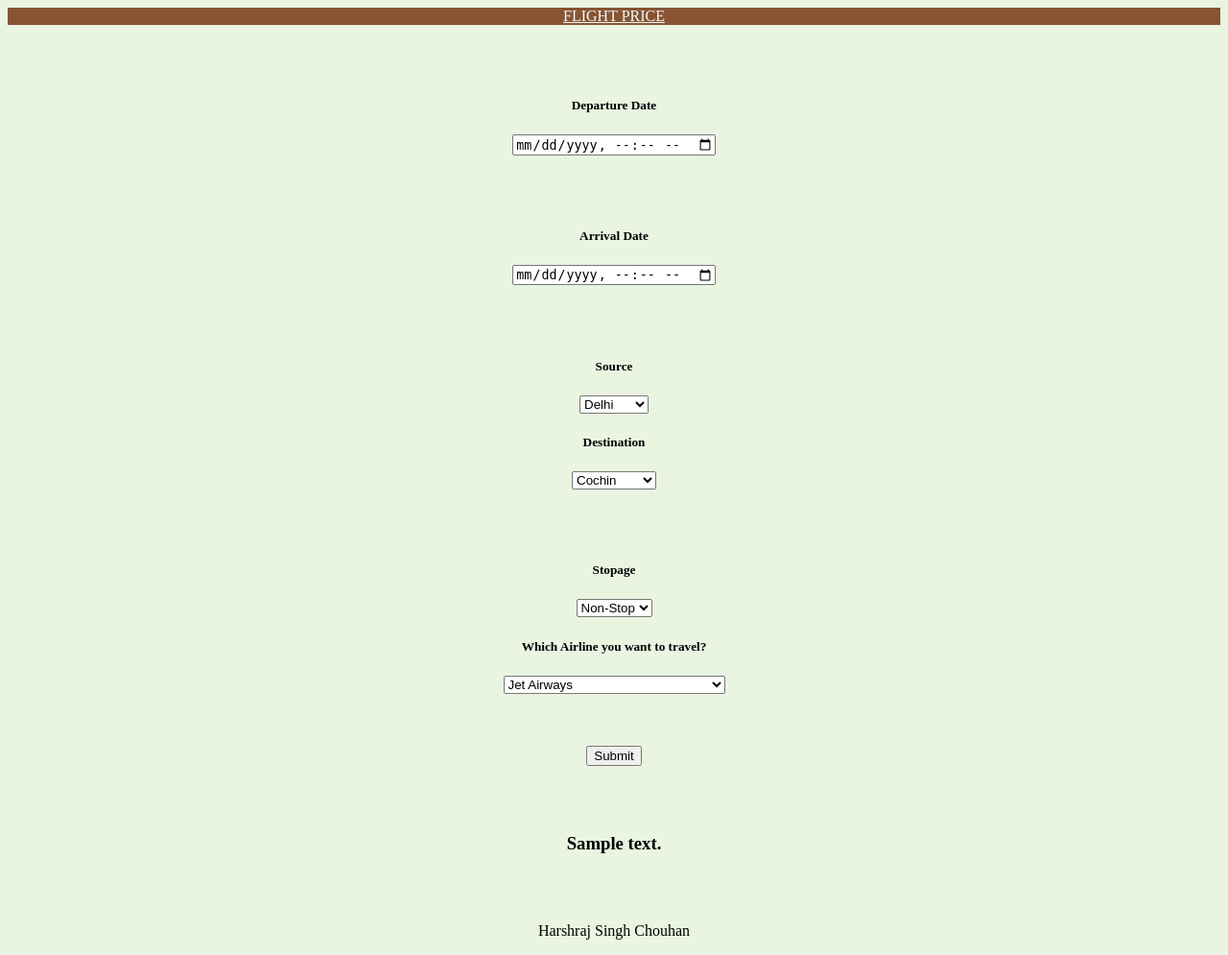
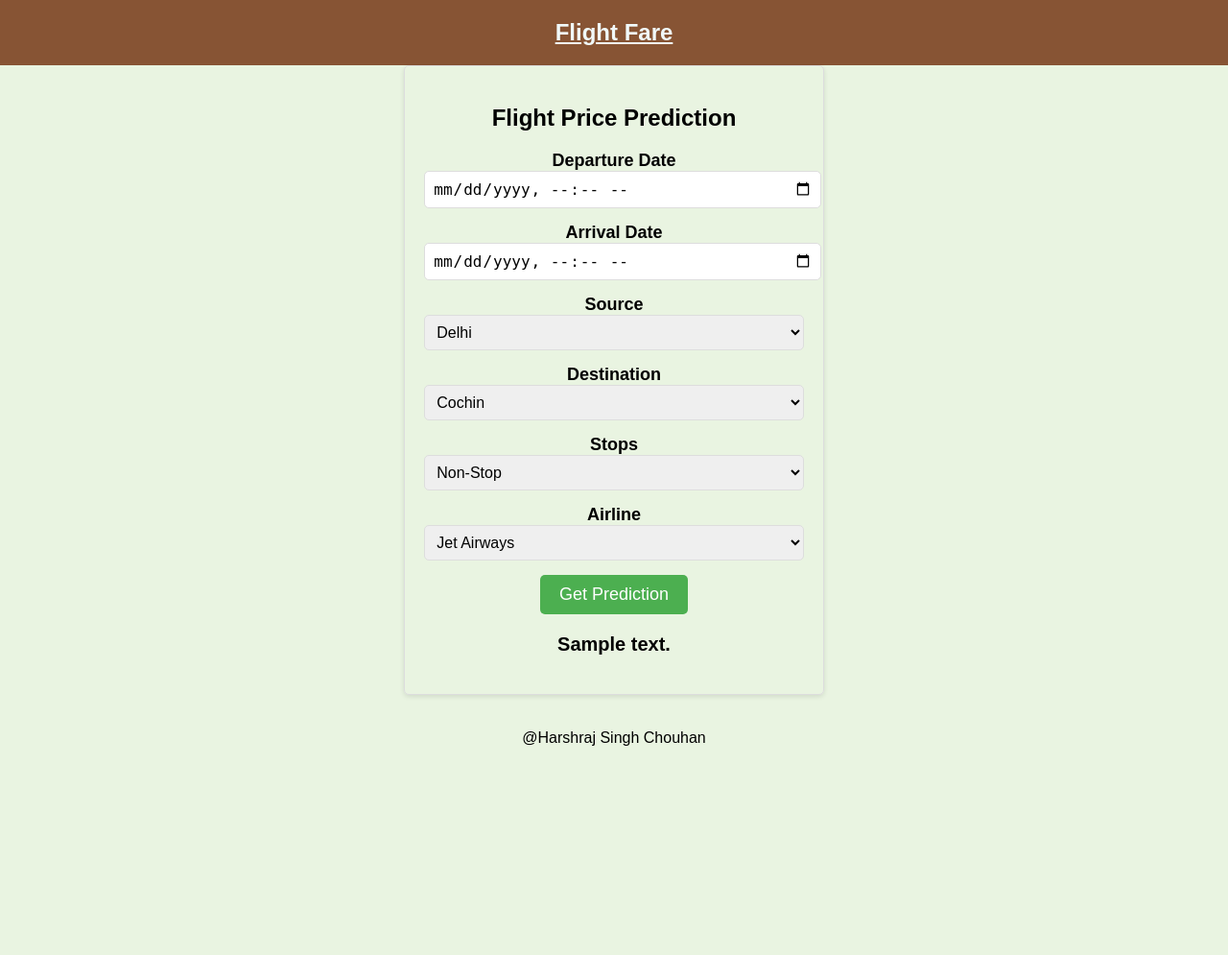
Before and after one commit to Harshrajsinghc/flight-fare, a Flask app: template templates/home.html in a window 1280 px wide. Shown: the whole page at 96% size. After the commit the page ends 777 px from the top, so only its background shows below. Run offline with Flask 3, Linux system fonts and the light colour scheme; the template is opened without the code that fills it: most values are stand-ins (such as "Sample title", 1, 10 or a date in 2020); parts of the project's set-up code (start-up, migrations or seed data) failed here and were passed over.

Commit message:
home.html

```diff
--- a/templates/home.html
+++ b/templates/home.html
@@ -1,89 +1,107 @@
+<!DOCTYPE html>
 <html lang="en">
 
 <head>
     <meta charset="UTF-8">
     <meta name="viewport" content="width=device-width, initial-scale=1.0">
     <title>Flight Price Prediction</title>
-
-
-
-
-    <!-- css -->
     <link rel="stylesheet" href="static/styles.css">
-
-
+    <style>
+        body, html {
+            height: 100%;
+            margin: 0;
+            font-family: Arial, sans-serif;
+        }
+        .container {
+            display: flex;
+            justify-content: center;
+            align-items: center;
+            height: 100%;
+        }
+        .form-container {
+            max-width: 500px;
+            padding: 20px;
+            border: 1px solid #ddd;
+            border-radius: 5px;
+            box-shadow: 0 2px 5px rgba(0, 0, 0, 0.1);
+        }
+        .form-group {
+            margin-bottom: 15px;
+        }
+        .form-group label {
+            font-size: 18px;
+            font-weight: bold;
+        }
+        .form-group input[type="datetime-local"],
+        .form-group select {
+            width: 100%;
+            padding: 8px;
+            font-size: 16px;
+            border: 1px solid #ddd;
+            border-radius: 5px;
+        }
+        .form-group button {
+            padding: 10px 20px;
+            font-size: 18px;
+            background-color: #4CAF50;
+            color: #fff;
+            border: none;
+            border-radius: 5px;
+            cursor: pointer;
+        }
+        .prediction-result h3 {
+            font-size: 20px;
+            font-weight: bold;
+            margin-top: 20px;
+        }
+        footer {
+            text-align: center;
+            margin-top: 20px;
+        }
+    </style>
 </head>
 
 <body>
 
-    <!-- As a heading -->
-    <nav class="navbar navbar-inverse navbar-fixed-top">
-        <div class="container-fluid">
-            <div class="navbar-header">
-                <a class="navbar-brand" href="/">FLIGHT PRICE</a>
-            </div>
+    <header>
+        <nav class="navbar">
+            <div class="container">
+                <a class="navbar-brand" href="/">
+                    <h1>Flight Fare</h1>
+                </a>
             </div>
         </nav>
+    </header>
 
-    <br><br><br>
+    <main>
+        <div class="container">
+            <div class="form-container">
+                <h2>Flight Price Prediction</h2>
+                <form action="/predict" method="post">
 
-
-    <div class="container">
-
-
-
-        <form action="\predict" method="post">
-
-
-            <div class="row">
-                <div class="col-sm-6">
-                    <div class="card">
-                        <div class="card-body">
-                            <h5 class="card-title">Departure Date</h5>
-                            <!-- Departure -->
-                            <input type="datetime-local" name="Dep_Time" id="Dep_Time" required="required">
-                        </div>
-                    </div>
-                </div>
-                <br>
-                <br>
-                <br>
-                <div class="col-sm-6">
-                    <div class="card">
-                        <div class="card-body">
-                            <h5 class="card-title">Arrival Date</h5>
-                            <!-- Arrival -->
-                            <input type="datetime-local" name="Arrival_Time" id="Arrival_Time" required="required">
-                        </div>
-                    </div>
-                </div>
+                    <div class="form-group">
+                        <label for="Dep_Time">Departure Date</label>
+                        <input type="datetime-local" name="Dep_Time" id="Dep_Time" required>
                     </div>
 
-            <br>
-            <br>
-            <br>
+                    <div class="form-group">
+                        <label for="Arrival_Time">Arrival Date</label>
+                        <input type="datetime-local" name="Arrival_Time" id="Arrival_Time" required>
+                    </div>
 
-            <div class="row">
-                <div class="col-sm-6">
-                    <div class="card">
-                        <div class="card-body">
-                            <!-- Source -->
-                            <h5 class="card-title">Source</h5>
-                            <select name="Source" id="Source" required="required">
+                    <div class="form-group">
+                        <label for="Source">Source</label>
+                        <select name="Source" id="Source" required>
                             <option value="Delhi">Delhi</option>
                             <option value="Kolkata">Kolkata</option>
                             <option value="Mumbai">Mumbai</option>
                             <option value="Chennai">Chennai</option>
                         </select>
                     </div>
-                    </div>
-                </div>
-                <div class="col-sm-6">
-                    <div class="card">
-                        <div class="card-body">
-                            <h5 class="card-title">Destination</h5>
-                            <!-- Destination -->
-                            <select name="Destination" id="Destination" required="required">
+
+                    <div class="form-group">
+                        <label for="Destination">Destination</label>
+                        <select name="Destination" id="Destination" required>
                             <option value="Cochin">Cochin</option>
                             <option value="Delhi">Delhi</option>
                             <option value="New Delhi">New Delhi</option>
@@ -91,23 +109,10 @@
                             <option value="Kolkata">Kolkata</option>
                         </select>
                     </div>
-                    </div>
-                </div>
-            </div>
 
-
-
-            <br>
-            <br>
-            <br>
-
-            <div class="row">
-                <div class="col-sm-6">
-                    <div class="card">
-                        <div class="card-body">
-                            <h5 class="card-title">Stopage</h5>
-                            <!-- Total Stops -->
-                            <select name="stops" required="required">
+                    <div class="form-group">
+                        <label for="stops">Stops</label>
+                        <select name="stops" id="stops" required>
                             <option value="0">Non-Stop</option>
                             <option value="1">1</option>
                             <option value="2">2</option>
@@ -115,14 +120,10 @@
                             <option value="4">4</option>
                         </select>
                     </div>
-                    </div>
-                </div>
-                <div class="col-sm-6">
-                    <div class="card">
-                        <div class="card-body">
-                            <h5 class="card-title">Which Airline you want to travel?</h5>
-                            <!-- Airline -->
-                            <select name="airline" id="airline" required="required">
+
+                    <div class="form-group">
+                        <label for="airline">Airline</label>
+                        <select name="airline" id="airline" required>
                             <option value="Jet Airways">Jet Airways</option>
                             <option value="IndiGo">IndiGo</option>
                             <option value="Air India">Air India</option>
@@ -131,40 +132,30 @@
                             <option value="Vistara">Vistara</option>
                             <option value="Air Asia">Air Asia</option>
                             <option value="GoAir">GoAir</option>
-                                <option value="Multiple carriers Premium economy">Multiple carriers Premium economy
-                                </option>
+                            <option value="Multiple carriers Premium economy">Multiple carriers Premium economy</option>
                             <option value="Jet Airways Business">Jet Airways Business</option>
                             <option value="Vistara Premium economy">Vistara Premium economy</option>
                             <option value="Trujet">Trujet</option>
                         </select>
                     </div>
+
+                    <div class="form-group">
+                        <button type="submit">Get Prediction</button>
+                    </div>
+                </form>
+
+                <div class="prediction-result">
+                    <h3>{{ prediction_text }}</h3>
                 </div>
             </div>
         </div>
+    </main>
 
-
-
-            <br>
-            <br>
-            <br>
-            <!-- Submit -->
-            <input type="submit" value="Submit" class="btn btn-secondary">
-        </form>
-
-        <br>
-        <br>
-        <h3>{{ prediction_text }}</h3>
-
-        <br>
-        <br>
-        <p>Harshraj Singh Chouhan</p>
-
+    <footer>
+        <div class="container">
+            <p>@Harshraj Singh Chouhan</p>
         </div>
-
-
-
-
-
+    </footer>
 
 </body>
 
```
Lines whose indentation alone changed are shown as unchanged.
